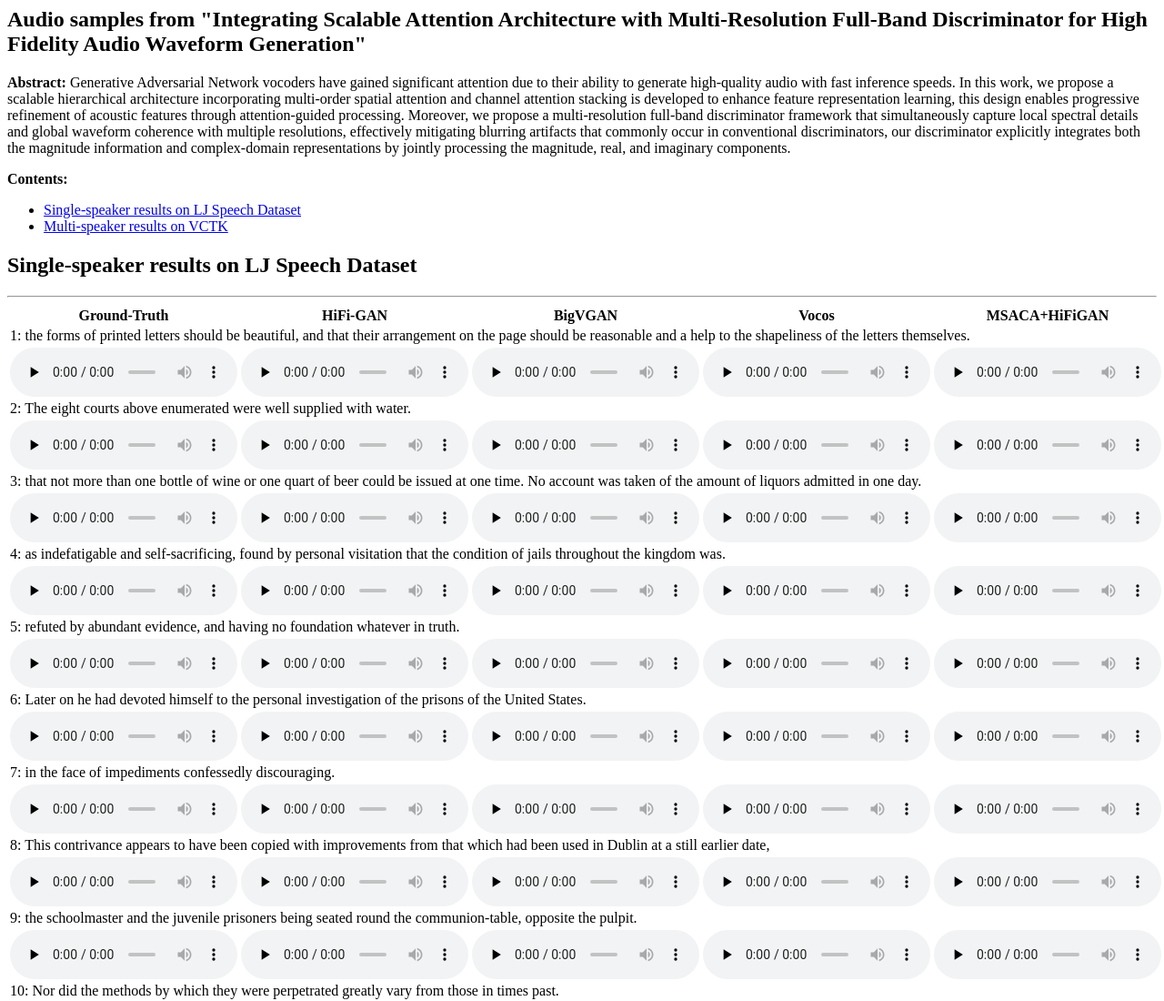
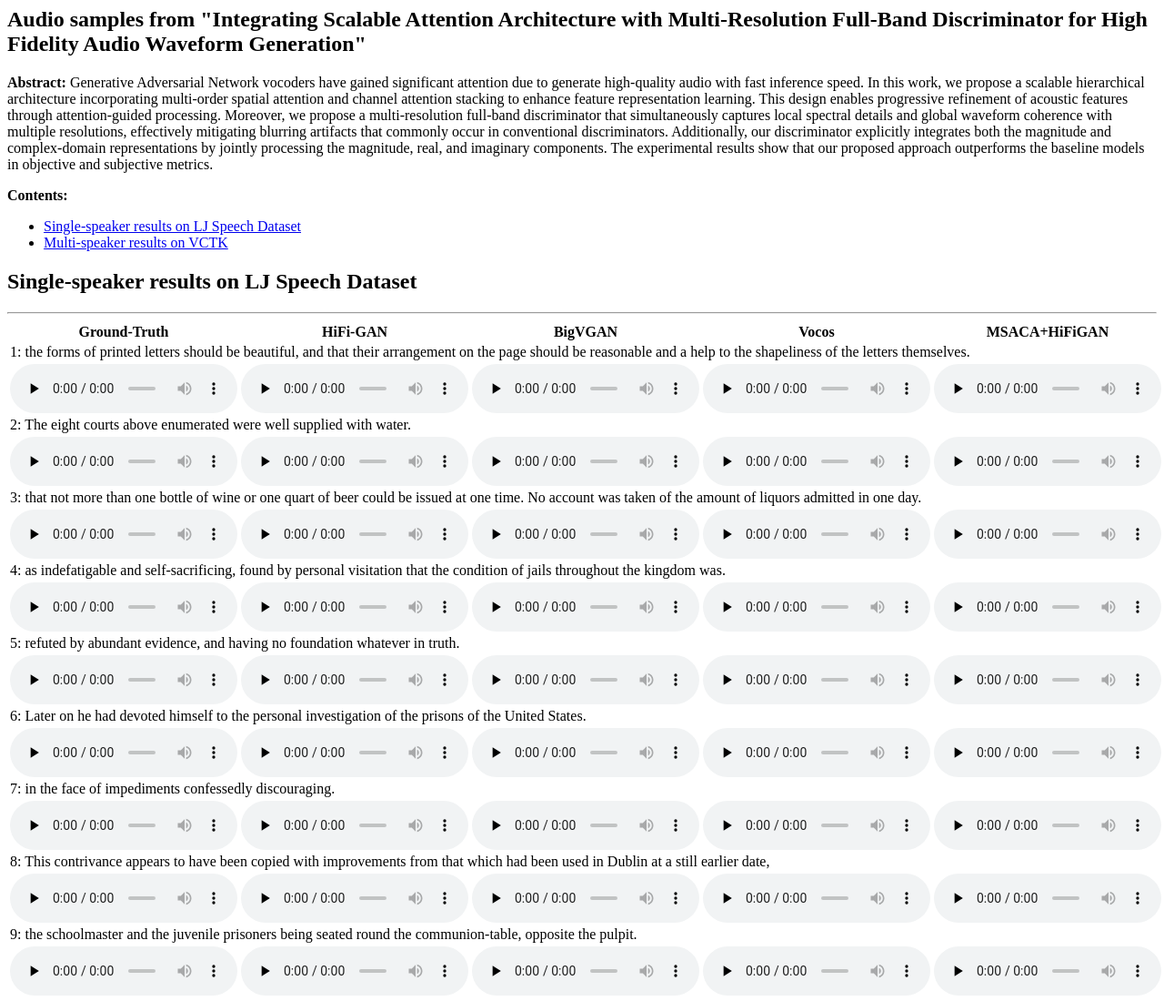
Before and after one commit to anonymous112293/audiosamples, a plain HTML site: page index.html in a window 1280 px wide. Shown: the top 1100 px of the page at 91% size. Drawn offline with Linux system fonts and the light colour scheme.

Commit message:
update index.html

```diff
--- a/index.html
+++ b/index.html
@@ -18,7 +18,7 @@
 
     <div>
       <b>Abstract:</b>
-      Generative Adversarial Network vocoders have gained significant attention due to their ability to generate high-quality audio with fast inference speeds. In this work, we propose a scalable hierarchical architecture incorporating multi-order spatial attention and channel attention stacking is developed to enhance feature representation learning, this design enables progressive refinement of acoustic features through attention-guided processing. Moreover, we propose a multi-resolution full-band discriminator framework that simultaneously capture local spectral details and global waveform coherence with multiple resolutions, effectively mitigating blurring artifacts that commonly occur in conventional discriminators, our discriminator explicitly integrates both the magnitude information and complex-domain representations by jointly processing the magnitude, real, and imaginary components.
+      Generative Adversarial Network vocoders have gained significant attention due to generate high-quality audio with fast inference speed. In this work, we propose a scalable hierarchical architecture incorporating multi-order spatial attention and channel attention stacking to enhance feature representation learning. This design enables progressive refinement of acoustic features through attention-guided processing. Moreover, we propose a multi-resolution full-band discriminator that simultaneously captures local spectral details and global waveform coherence with multiple resolutions, effectively mitigating blurring artifacts that commonly occur in conventional discriminators. Additionally, our discriminator explicitly integrates both the magnitude and complex-domain representations by jointly processing the magnitude, real, and imaginary components. The experimental results show that our proposed approach outperforms the baseline models in objective and subjective metrics.
     <p></p>
     </div>
 
```
